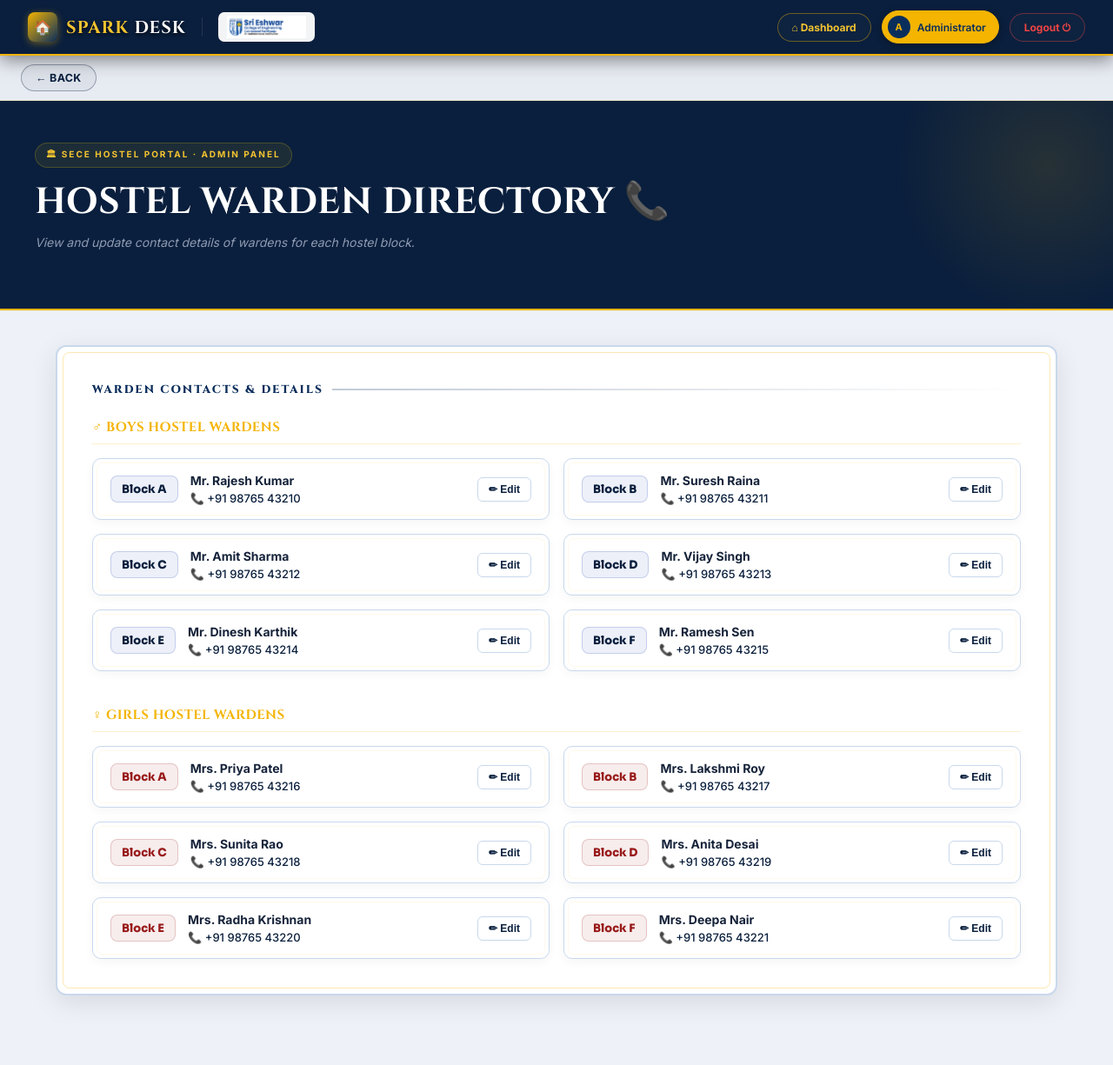
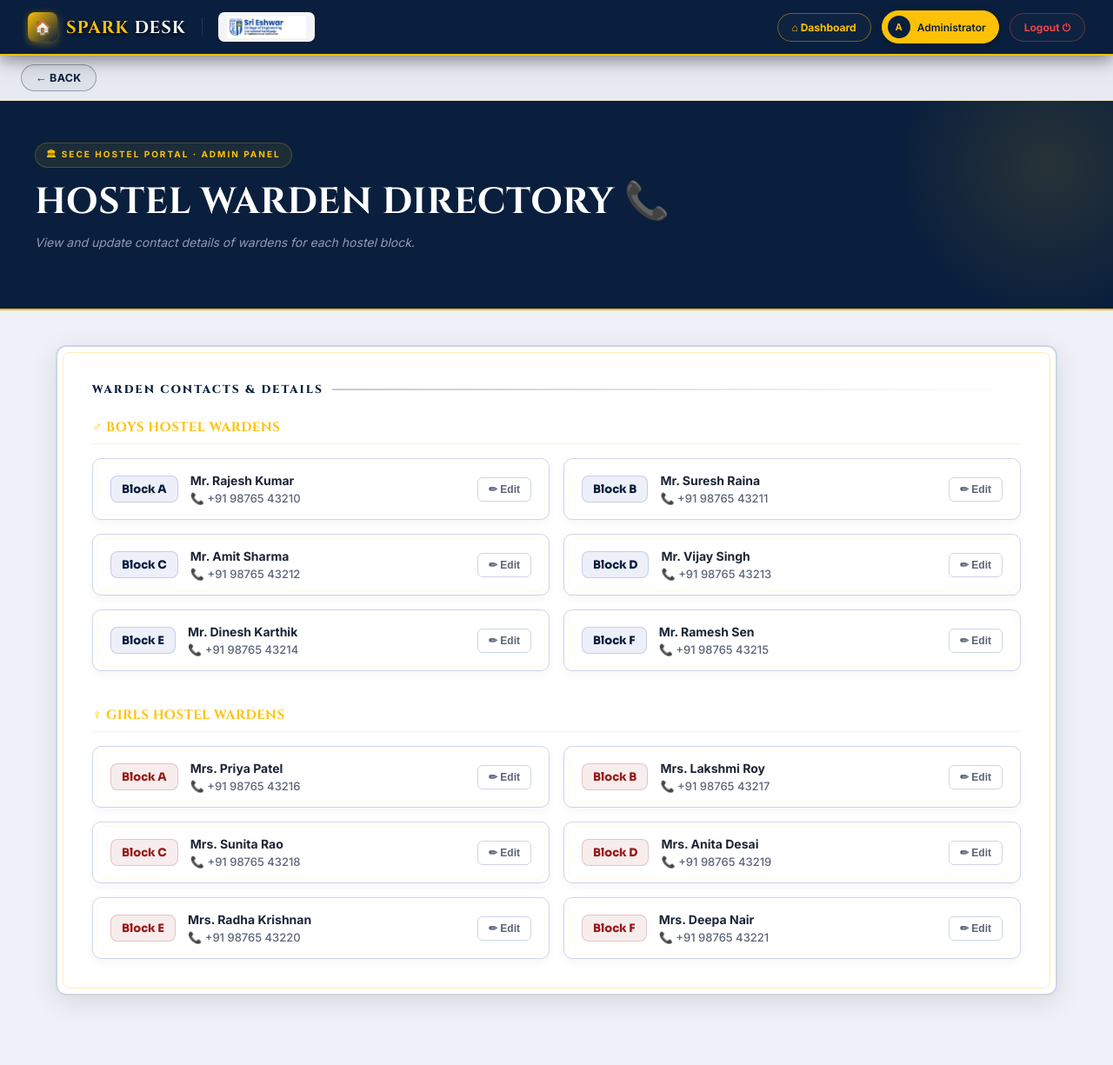
Before and after one commit to Ragul-20/spark_desk, a Flask app: page /admin/wardens in a window 1280 px wide. Shown: the whole page at 87% size. Run offline with Flask 3, Linux system fonts and the light colour scheme; the visitor is signed in with stand-in values (Sample User, id 1); data comes from the database, SQL or seed files in the repository.

Commit message:
Update wardens.html

```diff
--- a/templates/wardens.html
+++ b/templates/wardens.html
@@ -7,21 +7,21 @@
   <style>
     *, *::before, *::after { margin: 0; padding: 0; box-sizing: border-box; }
     :root {
-      --bg:      #eef2f8;
+      --bg:      #eef1f7;
       --surface: #0A1F3D;
       --card:    #ffffff;
-      --card2:   #eef3fa;
-      --border:  #c9d8ec;
+      --card2:   #f5f7fb;
+      --border:  #cdd6e6;
       --blue:    #0A1F3D;
-      --gold:    #F4B400;
+      --gold:    #ffc107;
       --green:   #166534;
       --orange:  #92400e;
       --red:     #991b1b;
       --sky:     #0A1F3D;
       --purple:  #6b21a8;
-      --text:    #16233A;
-      --muted:   #0A1F3D;
-      --dim:     #7c8aa0;
+      --text:    #1c2536;
+      --muted:   #5b6478;
+      --dim:     #8a93a8;
     }
     html, body { width: 100%; overflow-x: hidden; }
     body { font-family: 'Inter', sans-serif; background: var(--bg); color: var(--text); min-height: 100vh; }
@@ -30,25 +30,25 @@
     .navbar { position: sticky; top: 0; z-index: 300; background: var(--surface); border-bottom: 2px solid var(--gold); display: flex; align-items: center; justify-content: space-between; padding: 0 32px; height: 64px; width: 100%; box-shadow: 0 4px 20px rgba(0,0,0,0.5); }
     .nb-left { display: flex; align-items: center; gap: 18px; flex-shrink: 0; }
     .nb-brand { display: flex; align-items: center; gap: 10px; text-decoration: none; flex-shrink: 0; }
-    .nb-icon  { width: 34px; height: 34px; background: linear-gradient(135deg, var(--gold), #0A2E5C); border-radius: 8px; display: flex; align-items: center; justify-content: center; font-size: 16px; flex-shrink: 0; box-shadow: 0 2px 8px rgba(244,180,0,0.4); }
-    .nb-name  { font-family: 'Cinzel', serif; font-size: 20px; font-weight: 700; color: #F4C430; text-transform: uppercase; letter-spacing: 1px; text-shadow: 0 2px 4px rgba(0,0,0,0.8); white-space: nowrap; }
+    .nb-icon  { width: 34px; height: 34px; background: linear-gradient(135deg, var(--gold), #0A1F3D); border-radius: 8px; display: flex; align-items: center; justify-content: center; font-size: 16px; flex-shrink: 0; box-shadow: 0 2px 8px rgba(255, 193, 7,0.4); }
+    .nb-name  { font-family: 'Cinzel', serif; font-size: 20px; font-weight: 700; color: #ffc107; text-transform: uppercase; letter-spacing: 1px; text-shadow: 0 2px 4px rgba(0,0,0,0.8); white-space: nowrap; }
     .nb-name span { color: white; }
     .nb-sep   { width: 1px; height: 22px; background: rgba(255,255,255,0.1); flex-shrink: 0; }
     .nb-logo-wrap { background: rgba(255,255,255,0.95); border-radius: 7px; padding: 4px 10px; display: flex; align-items: center; }
     .nb-logo-wrap img { height: 26px; display: block; }
     .nb-right { display: flex; align-items: center; gap: 12px; flex-shrink: 0; }
 
-    .admin-badge { font-size: 10px; font-weight: 700; letter-spacing: 1.5px; text-transform: uppercase; background: rgba(255,215,0,0.1); border: 1.5px solid var(--gold); color: #F4C430; padding: 6px 12px; border-radius: 20px; white-space: nowrap; animation: glowPulse 2s infinite ease-in-out; }
+    .admin-badge { font-size: 10px; font-weight: 700; letter-spacing: 1.5px; text-transform: uppercase; background: rgba(255,215,0,0.1); border: 1.5px solid var(--gold); color: #ffc107; padding: 6px 12px; border-radius: 20px; white-space: nowrap; animation: glowPulse 2s infinite ease-in-out; }
     @keyframes glowPulse { 0% { box-shadow: 0 0 5px rgba(255,215,0,0.2); } 50% { box-shadow: 0 0 15px rgba(255,215,0,0.5); } 100% { box-shadow: 0 0 5px rgba(255,215,0,0.2); } }
 
-    .user-chip { display: flex; align-items: center; gap: 8px; background: var(--gold); border: 1.5px solid #F4B400; border-radius: 30px; padding: 5px 14px 5px 6px; font-size: 12px; color: #0A2E5C; max-width: 220px; overflow: hidden; font-weight: 600; box-shadow: 0 2px 8px rgba(0,0,0,0.3); }
+    .user-chip { display: flex; align-items: center; gap: 8px; background: var(--gold); border: 1.5px solid #ffc107; border-radius: 30px; padding: 5px 14px 5px 6px; font-size: 12px; color: #0A1F3D; max-width: 220px; overflow: hidden; font-weight: 600; box-shadow: 0 2px 8px rgba(0,0,0,0.3); }
     .user-chip span { overflow: hidden; text-overflow: ellipsis; white-space: nowrap; }
-    .user-av { width: 26px; height: 26px; background: #0A2E5C; border-radius: 50%; display: flex; align-items: center; justify-content: center; font-size: 11px; color: var(--gold); font-weight: 700; flex-shrink: 0; }
-    .user-av.admin-av { background: #0A2E5C; color: var(--gold); }
+    .user-av { width: 26px; height: 26px; background: #0A1F3D; border-radius: 50%; display: flex; align-items: center; justify-content: center; font-size: 11px; color: var(--gold); font-weight: 700; flex-shrink: 0; }
+    .user-av.admin-av { background: #0A1F3D; color: var(--gold); }
 
-    .nb-link { text-decoration: none; color: #a8b3cf; font-size: 12px; font-weight: 700; padding: 8px 16px; border-radius: 20px; border: 1.5px solid rgba(244, 180, 0, 0.4); background: rgba(255,255,255,0.02); color: #F4C430; transition: .18s; white-space: nowrap; }
-    .nb-link:hover { border-color: var(--gold); background: rgba(244, 180, 0, 0.12); color: #F4C430; }
-    .nb-link.active { background: var(--gold); border-color: var(--gold); color: #0A2E5C; }
+    .nb-link { text-decoration: none; color: #a8b3cf; font-size: 12px; font-weight: 700; padding: 8px 16px; border-radius: 20px; border: 1.5px solid rgba(255, 193, 7, 0.4); background: rgba(255,255,255,0.02); color: #ffc107; transition: .18s; white-space: nowrap; }
+    .nb-link:hover { border-color: var(--gold); background: rgba(255, 193, 7, 0.12); color: #ffc107; }
+    .nb-link.active { background: var(--gold); border-color: var(--gold); color: #0A1F3D; }
     .nb-link.logout { border-color: rgba(239, 68, 68, 0.4); color: #ef4444; }
     .nb-link.logout:hover { background: rgba(239, 68, 68, 0.1); border-color: #ef4444; }
 
@@ -76,18 +76,18 @@
 
     /* HERO */
     .hero { position: relative; background: radial-gradient(circle at 80% 20%, #0A1F3D 0%, #0A1F3D 100%); border-bottom: 2px solid var(--gold); color: white; padding: 48px 32px 64px; text-align: left; overflow: hidden; }
-    .hero-orb1 { position: absolute; top: -100px; right: -100px; width: 350px; height: 350px; background: radial-gradient(circle, rgba(244,180,0,0.12) 0%, transparent 70%); border-radius: 50%; pointer-events: none; }
+    .hero-orb1 { position: absolute; top: -100px; right: -100px; width: 350px; height: 350px; background: radial-gradient(circle, rgba(255, 193, 7,0.12) 0%, transparent 70%); border-radius: 50%; pointer-events: none; }
     .hero-inner { max-width: 1200px; margin: 0 auto; display: flex; align-items: center; justify-content: space-between; position: relative; z-index: 10; }
-    .hero-tag { display: inline-flex; align-items: center; gap: 6px; background: rgba(255,215,0,0.08); border: 1px solid rgba(255,215,0,0.2); color: #F4C430; font-size: 10px; font-weight: 700; letter-spacing: 2px; text-transform: uppercase; padding: 5px 12px; border-radius: 20px; margin-bottom: 16px; }
+    .hero-tag { display: inline-flex; align-items: center; gap: 6px; background: rgba(255,215,0,0.08); border: 1px solid rgba(255,215,0,0.2); color: #ffc107; font-size: 10px; font-weight: 700; letter-spacing: 2px; text-transform: uppercase; padding: 5px 12px; border-radius: 20px; margin-bottom: 16px; }
     .hero h1 { font-family: 'Cinzel', serif; font-size: clamp(26px, 3.5vw, 42px); color: #fff; line-height: 1.15; text-transform: uppercase; margin-bottom: 10px; letter-spacing: 0.5px; }
     .hero-sub { color: #8f9bb3; font-size: 14px; line-height: 1.7; max-width: 580px; font-style: italic; }
 
     /* LAYOUT */
     .page-wrap { max-width: 1200px; margin: 0 auto; padding: 40px 24px 80px; }
     .card { background: var(--card); border: 2.5px solid var(--border); border-radius: 12px; padding: 40px; position: relative; box-shadow: 0 8px 30px rgba(0,0,0,0.1); }
-    .card::before { content: ''; position: absolute; inset: 6px; border: 1px double rgba(244, 180, 0, 0.3); border-radius: 8px; pointer-events: none; }
+    .card::before { content: ''; position: absolute; inset: 6px; border: 1px double rgba(255, 193, 7, 0.3); border-radius: 8px; pointer-events: none; }
 
-    .sec-label { font-family: 'Cinzel', serif; font-size: 13px; font-weight: 800; color: #0A2E5C; letter-spacing: 2px; text-transform: uppercase; margin-bottom: 24px; display: flex; align-items: center; gap: 10px; }
+    .sec-label { font-family: 'Cinzel', serif; font-size: 13px; font-weight: 800; color: #0A1F3D; letter-spacing: 2px; text-transform: uppercase; margin-bottom: 24px; display: flex; align-items: center; gap: 10px; }
     .sec-label::after { content: ''; flex: 1; height: 1.5px; background: linear-gradient(to right, rgba(10, 46, 92, 0.25), transparent); }
 
     /* WARDENS DIRECTORY */
@@ -101,7 +101,7 @@
       font-size: 15px;
       font-weight: 700;
       color: var(--gold);
-      border-bottom: 1.5px solid rgba(244, 180, 0, 0.2);
+      border-bottom: 1.5px solid rgba(255, 193, 7, 0.2);
       padding-bottom: 8px;
       margin-bottom: 16px;
       text-transform: uppercase;
@@ -133,13 +133,13 @@
     .warden-card:hover {
       border-color: var(--gold);
       transform: translateY(-2px);
-      box-shadow: 0 6px 16px rgba(244,180,0,0.15);
+      box-shadow: 0 6px 16px rgba(255, 193, 7,0.15);
     }
     .warden-card::before {
       content: '';
       position: absolute;
       inset: 4px;
-      border: 1px solid rgba(244, 180, 0, 0.08);
+      border: 1px solid rgba(255, 193, 7, 0.08);
       border-radius: 7px;
       pointer-events: none;
     }
@@ -191,7 +191,7 @@
       border-color: var(--gold);
       color: #0A1F3D;
       background: linear-gradient(135deg, #FBC531, #D89C00);
-      box-shadow: 0 2px 8px rgba(244,180,0,0.2);
+      box-shadow: 0 2px 8px rgba(255, 193, 7,0.2);
     }
 
     /* MODAL */
@@ -201,17 +201,17 @@
     .modal-backdrop.open .modal { transform: translateY(0); }
     .modal-close { position: absolute; top: 20px; right: 20px; background: transparent; border: none; font-size: 18px; color: var(--muted); cursor: pointer; transition: color 0.2s; }
     .modal-close:hover { color: var(--red); }
-    .modal h3 { font-family: 'Cinzel', serif; font-size: 18px; color: #0A2E5C; text-transform: uppercase; margin-bottom: 6px; }
+    .modal h3 { font-family: 'Cinzel', serif; font-size: 18px; color: #0A1F3D; text-transform: uppercase; margin-bottom: 6px; }
     .modal-sub { font-size: 12px; color: var(--muted); margin-bottom: 24px; line-height: 1.5; }
     .mfield { margin-bottom: 20px; }
     .mfield label { font-size: 10px; font-weight: 700; letter-spacing: 1.5px; text-transform: uppercase; color: var(--muted); display: block; margin-bottom: 8px; }
-    .mfield input { width: 100%; padding: 10px 12px; background: #fff; border: 1.5px solid #c9d8ec; border-radius: 8px; font-family: 'Inter', sans-serif; font-size: 14px; outline: none; transition: border-color 0.2s; }
-    .mfield input:focus { border-color: var(--gold); box-shadow: 0 0 0 3px rgba(244, 180, 0, 0.15); }
+    .mfield input { width: 100%; padding: 10px 12px; background: #fff; border: 1.5px solid #cdd6e6; border-radius: 8px; font-family: 'Inter', sans-serif; font-size: 14px; outline: none; transition: border-color 0.2s; }
+    .mfield input:focus { border-color: var(--gold); box-shadow: 0 0 0 3px rgba(255, 193, 7, 0.15); }
 
-    .btn-cancel { padding: 10px 18px; background: transparent; border: 1.5px solid #c9d8ec; color: #4C5F7A; border-radius: 8px; font-size: 11px; font-weight: 700; cursor: pointer; text-transform: uppercase; letter-spacing: 1px; transition: .18s; }
-    .btn-cancel:hover { background: #eef3fa; color: #16233A; }
-    .btn-save { padding: 10px 20px; background: linear-gradient(135deg, #FBC531, #D89C00); border: 1.5px solid #F4B400; color: #0A2E5C; border-radius: 8px; font-size: 11px; font-weight: 700; cursor: pointer; text-transform: uppercase; letter-spacing: 1px; transition: .18s; }
-    .btn-save:hover { background: linear-gradient(135deg, #FFD966, #D89C00); box-shadow: 0 4px 12px rgba(244, 180, 0, 0.3); }
+    .btn-cancel { padding: 10px 18px; background: transparent; border: 1.5px solid #cdd6e6; color: #5b6478; border-radius: 8px; font-size: 11px; font-weight: 700; cursor: pointer; text-transform: uppercase; letter-spacing: 1px; transition: .18s; }
+    .btn-cancel:hover { background: #f5f7fb; color: #1c2536; }
+    .btn-save { padding: 10px 20px; background: linear-gradient(135deg, #FBC531, #D89C00); border: 1.5px solid #ffc107; color: #0A1F3D; border-radius: 8px; font-size: 11px; font-weight: 700; cursor: pointer; text-transform: uppercase; letter-spacing: 1px; transition: .18s; }
+    .btn-save:hover { background: linear-gradient(135deg, #FFD966, #D89C00); box-shadow: 0 4px 12px rgba(255, 193, 7, 0.3); }
     .modal-actions { display: flex; justify-content: flex-end; gap: 10px; margin-top: 24px; }
 
     /* FLASH TOAST */
@@ -220,10 +220,10 @@
     @keyframes slideIn { from { transform: translateY(20px); opacity: 0; } to { transform: translateY(0); opacity: 1; } }
 
     /* BACK NAV BAR */
-    .back-nav-bar { background: rgba(10,31,61,0.03); border-bottom: 1px solid rgba(244, 180, 0, 0.18); padding: 10px 24px; }
+    .back-nav-bar { background: rgba(10,31,61,0.03); border-bottom: 1px solid rgba(255, 193, 7, 0.18); padding: 10px 24px; }
     .back-nav-inner { max-width: 1280px; margin: 0 auto; }
     .back-btn { display: inline-flex; align-items: center; gap: 6px; background: rgba(10,31,61,0.04); border: 1.5px solid rgba(10,31,61,0.35); color: var(--blue); font-size: 12.5px; font-weight: 700; letter-spacing: 0.3px; text-transform: uppercase; padding: 7px 16px; border-radius: 20px; cursor: pointer; transition: all 0.18s; text-decoration: none; }
-    .back-btn:hover { background: linear-gradient(135deg, #ffd54f, #F4B400); color: #0A1F3D; border-color: #F4B400; transform: translateX(-2px); box-shadow: 0 4px 12px rgba(244, 180, 0, 0.25); }
+    .back-btn:hover { background: linear-gradient(135deg, #ffd54f, #ffc107); color: #0A1F3D; border-color: #ffc107; transform: translateX(-2px); box-shadow: 0 4px 12px rgba(255, 193, 7, 0.25); }
     @media (max-width: 600px) {
       .back-nav-bar { padding: 8px 16px; }
       .back-btn { padding: 6px 13px; font-size: 11.5px; }
```
